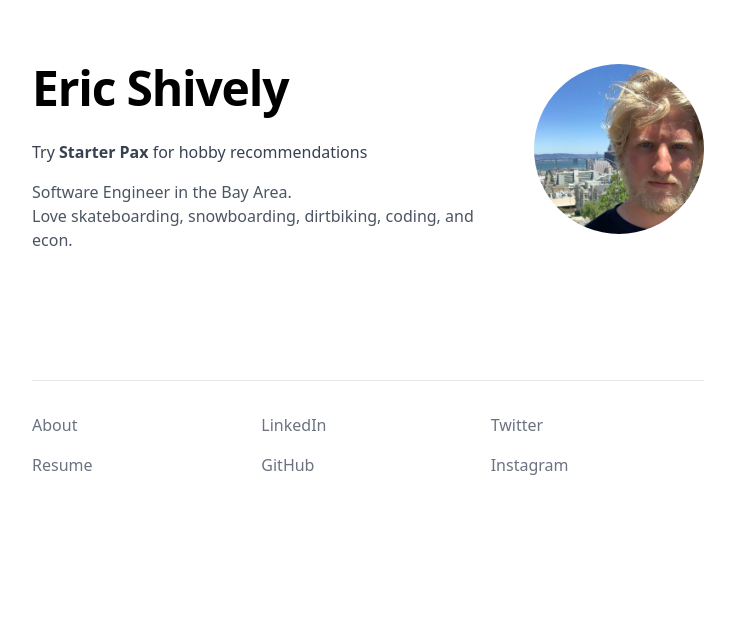
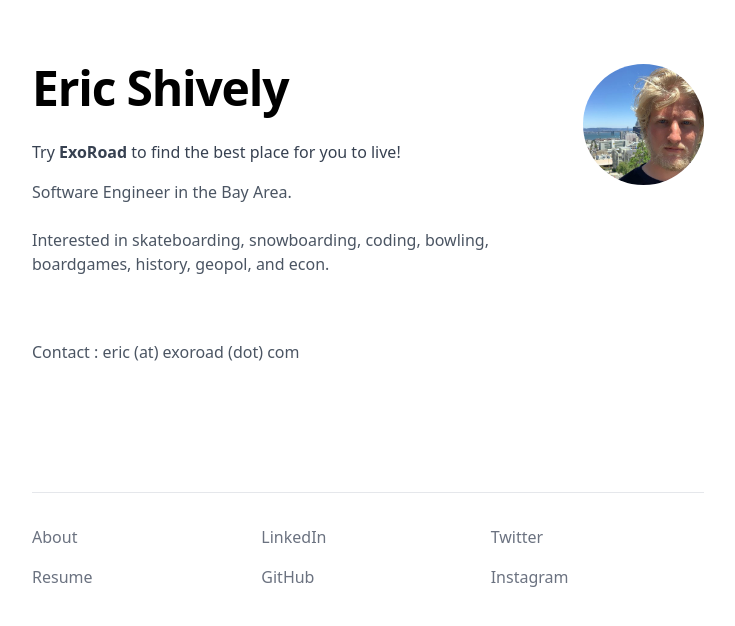
Before and after one commit to ericshively/homepage, a Next.js app: page / in a window 1280 px wide. Shown: the top 626 px of the page, without its empty margins (272-1007 px from the left). Built offline with nearby package versions, Linux system fonts and the light colour scheme.

Commit message:
Change link to ExoRoad and add contact

```diff
--- a/app/page.tsx
+++ b/app/page.tsx
@@ -13,13 +13,17 @@ export default function Home() {
             Try
             <span className="font-semibold">
               {" "}
-              <a href="https://www.starterpax.com"> Starter Pax </a>
+              <a href="https://www.exoroad.com"> ExoRoad </a>
             </span>
-            for hobby recommendations
+            to find the best place for you to live!
           </h2>
           <p className="text-gray-600 dark:text-gray-400 mb-16">
-            Software Engineer in the Bay Area. <br /> Love skateboarding,
-            snowboarding, dirtbiking, coding, and econ.
+            Software Engineer in the Bay Area. <br /> <br /> Interested in
+            skateboarding, snowboarding, coding, bowling, boardgames, history,
+            geopol, and econ.
+          </p>
+          <p className="text-gray-600 dark:text-gray-400 mb-16">
+            Contact : eric (at) exoroad (dot) com
           </p>
         </div>
         <div className="w-[80px] sm:w-[176px] relative mb-8 sm:mb-0 mr-auto">
```
